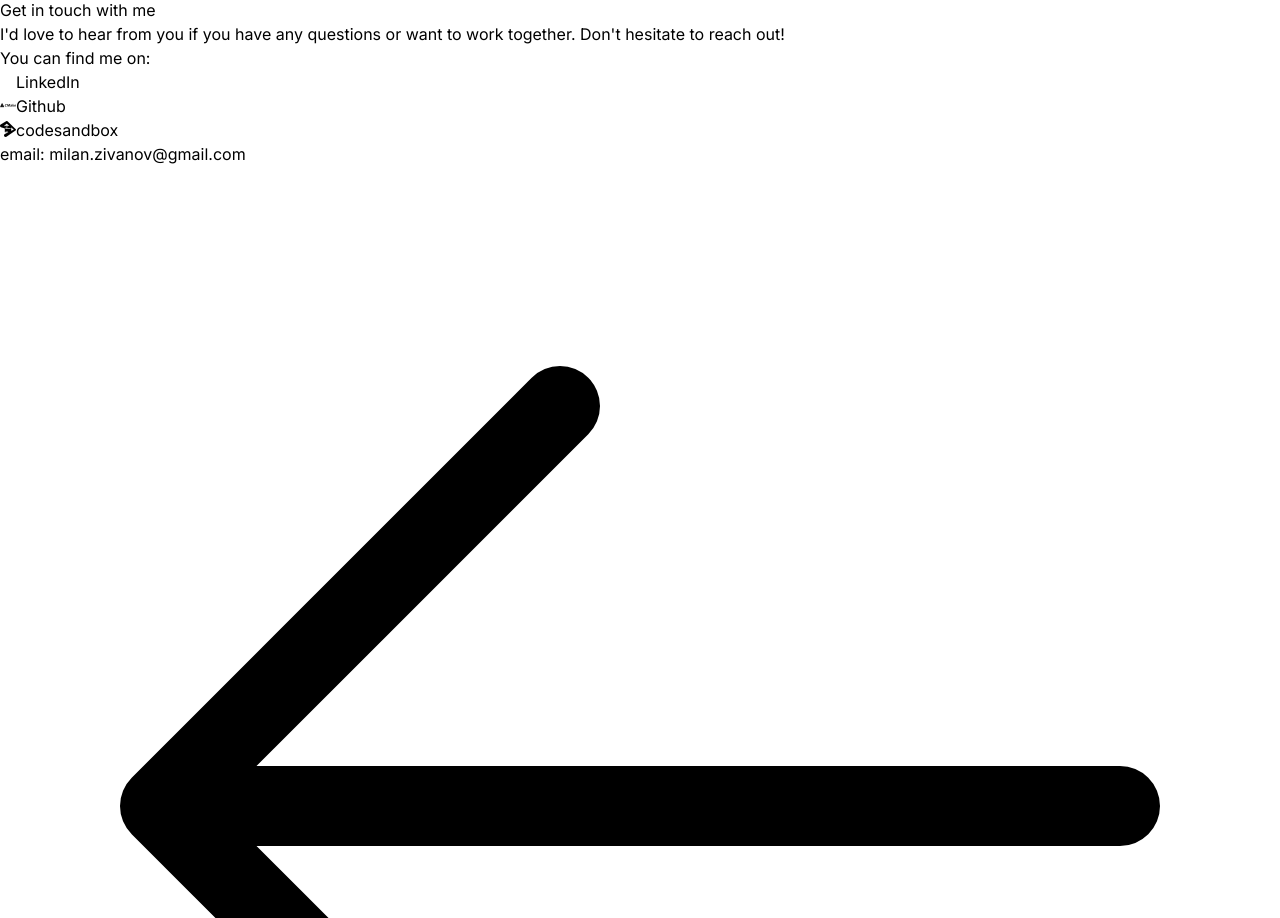
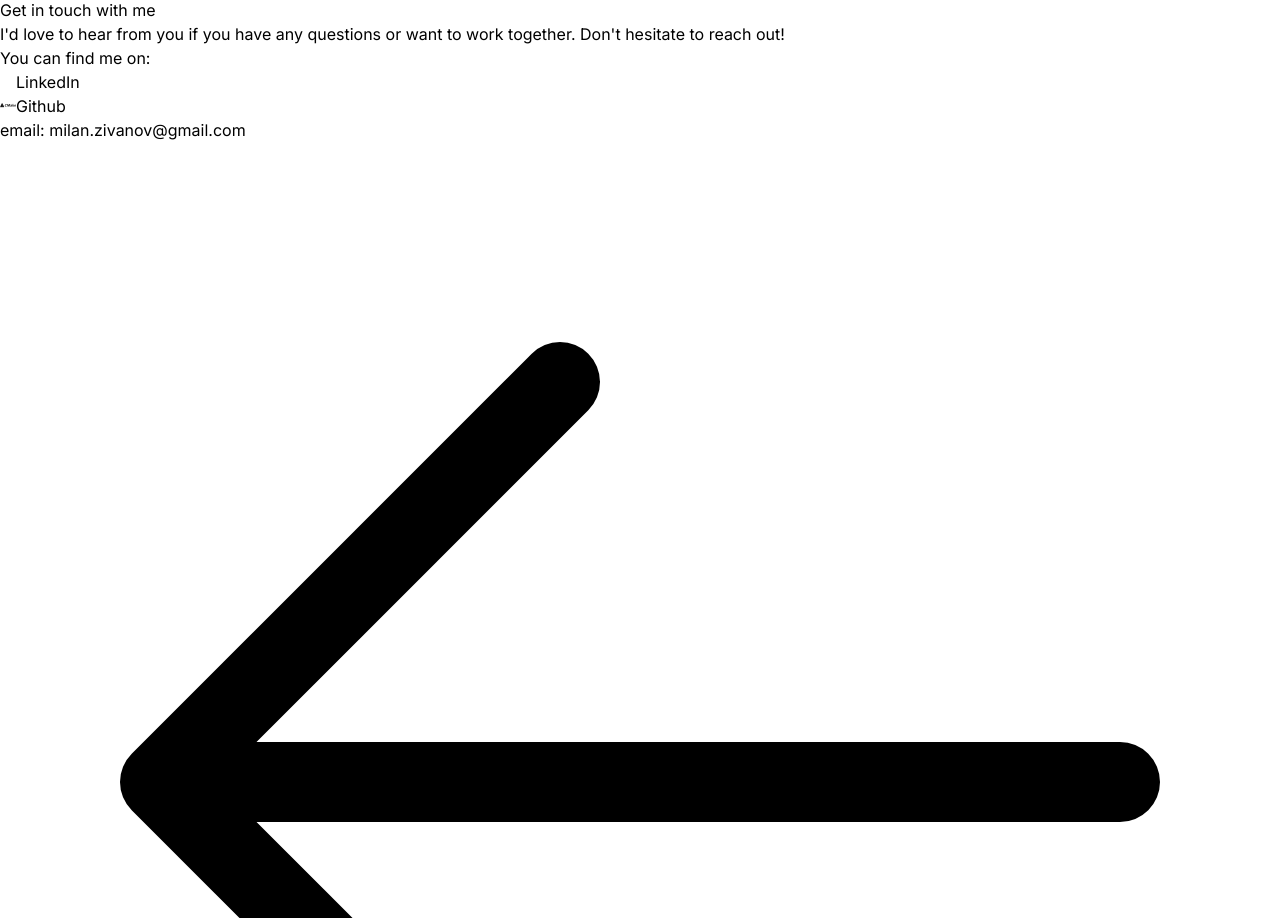
Before and after one commit to milanzivanov/next-portfolio, a Next.js app: page /contact in a window 1280 px wide. Shown: the part 1144-2062 px from the top of the page. Built offline with nearby package versions, Linux system fonts and the light colour scheme.

Commit message:
removed codesandbox icon

```diff
--- a/app/contact/page.jsx
+++ b/app/contact/page.jsx
@@ -62,18 +62,6 @@ function ContactPage() {
                   <span className="text-base">Github</span>
                 </a>
               </li>
-              <li className="flex items-center last:mt-3 md:last:mt-0 mr-3">
-                <a
-                  className="flex items-center text-lg md:text-xl text-blue-500 hover:text-blue-700 gap-1"
-                  href="https://codesandbox.io/dashboard/sandboxes/?workspace=ws_Ero3hzvD3xAeXpt7CSecMj"
-                  target="_blank"
-                  rel="noopener noreferrer"
-                >
-                  <i className="devicon-githubcodespaces-plain text-xl md:text-2xl"></i>
-
-                  <span className="text-base">codesandbox</span>
-                </a>
-              </li>
             </ul>
             <h4 className="text-md font-semibold tracking-wide">
               email:{" "}
```
